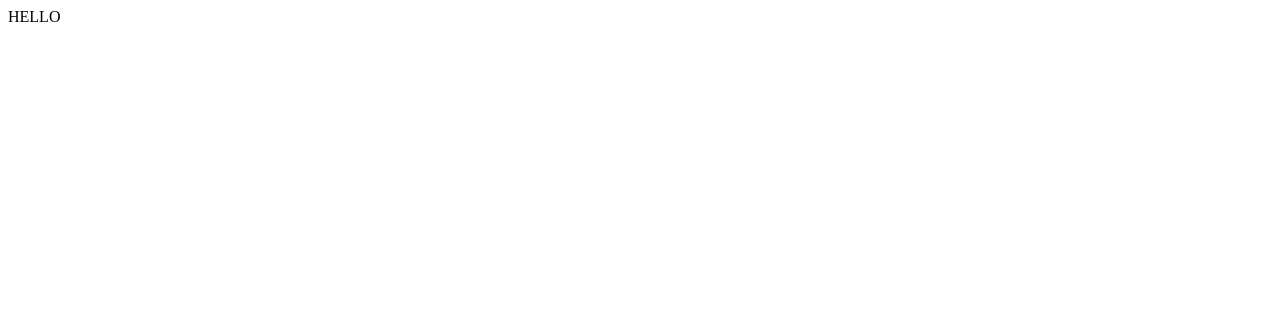
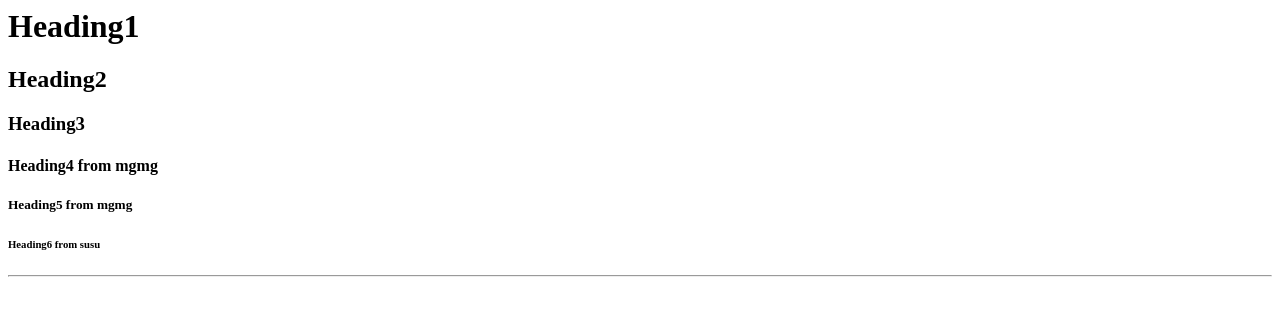
Before and after one commit to Lobelia-Technology/test, a plain HTML site: page index.html in a window 1280 px wide. Drawn offline with Linux system fonts and the light colour scheme.

Commit message:
pull from github

```diff
--- a/index.html
+++ b/index.html
@@ -1,14 +1,7 @@
-<!DOCTYPE html>
-<html lang="en">
-<head>
-    <meta charset="UTF-8">
-    <meta http-equiv="X-UA-Compatible" content="IE=edge">
-    <meta name="viewport" content="width=device-width, initial-scale=1.0">
-    <title>Document</title>
-</head>
-<body>
-    <div>
-        HELLO
-    </div>
-</body>
-</html>
+<h1>Heading1</h1>
+<h2>Heading2</h2>
+<h3>Heading3</h3>
+<h4>Heading4 from mgmg</h4>
+<h5>Heading5 from mgmg</h5>
+<h6>Heading6 from susu</h6>
+<hr>
```
